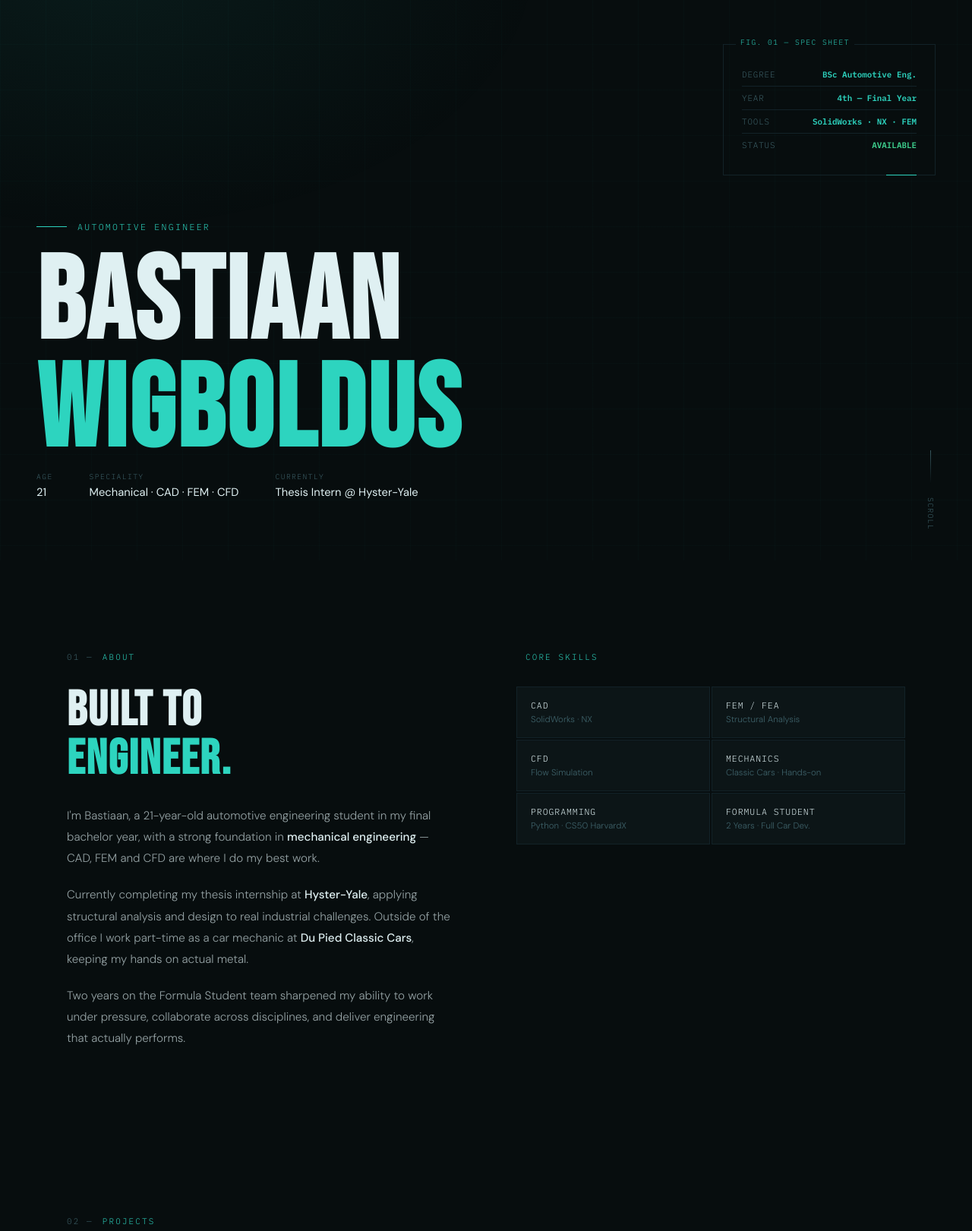
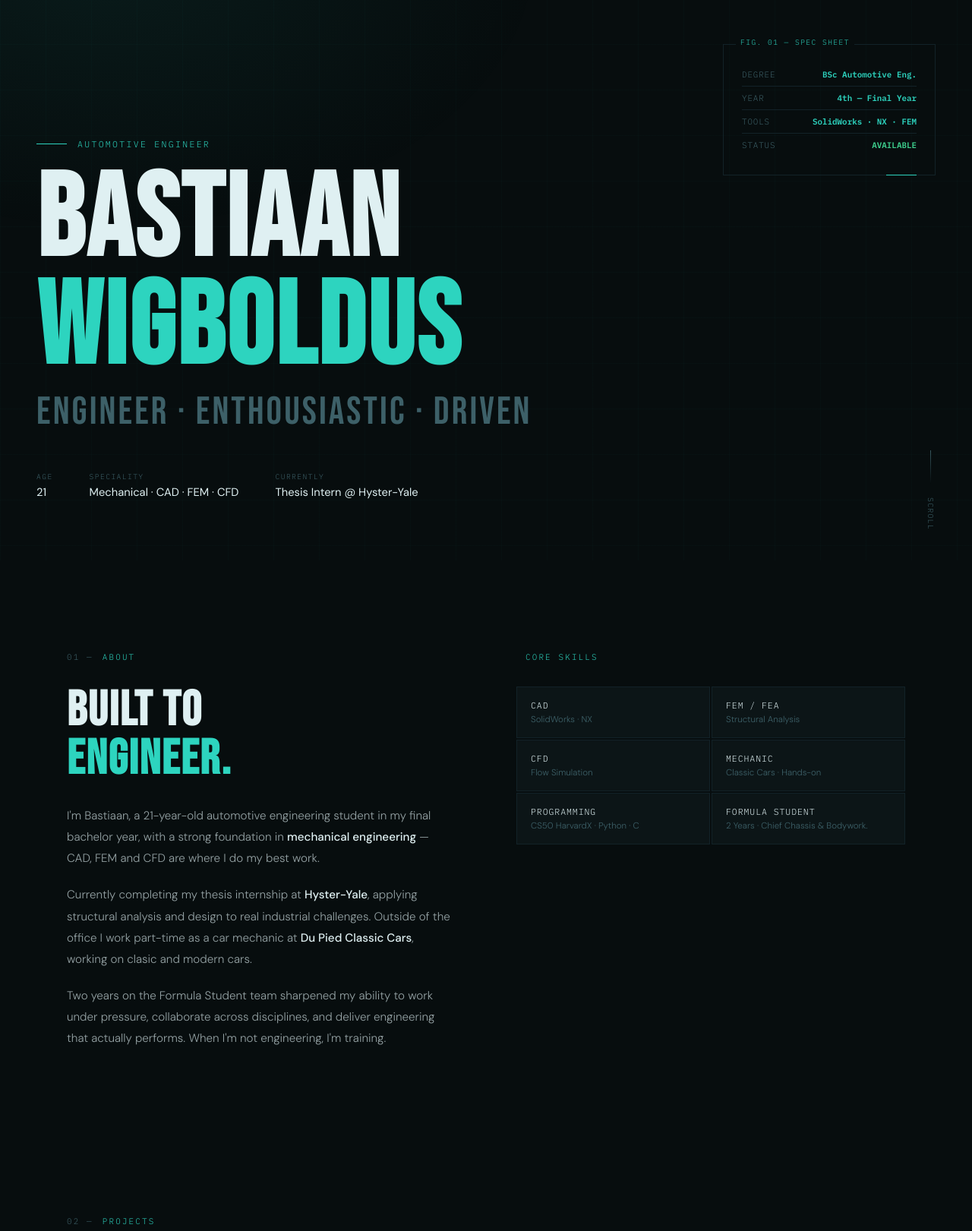
Before and after one commit to Basiebum/ersonal-lanner, a Flask app: page / in a window 1280 px wide. Shown: the part 62-1683 px from the top of the page at 76% size. Run offline with Flask 3, Linux system fonts and the light colour scheme.

Commit message:
landing page text updates 2.3.2

```diff
--- a/templates/landing.html
+++ b/templates/landing.html
@@ -670,6 +670,7 @@ footer {
 
   <div class="hero-tag">Automotive Engineer</div>
   <h1 class="hero-name">Bastiaan<br><span>Wigboldus</span></h1>
+  <div class="hero-title">Engineer · Enthousiastic · Driven</div>
   <div class="hero-meta">
     <div class="hero-meta-item">
       <span class="hero-meta-label">Age</span>
@@ -700,10 +701,10 @@ footer {
       I'm Bastiaan, a 21-year-old automotive engineering student in my final bachelor year, with a strong foundation in <strong>mechanical engineering</strong> — CAD, FEM and CFD are where I do my best work.
     </p>
     <p class="about-text reveal reveal-delay-2">
-      Currently completing my thesis internship at <strong>Hyster-Yale</strong>, applying structural analysis and design to real industrial challenges. Outside of the office I work part-time as a car mechanic at <strong>Du Pied Classic Cars</strong>, keeping my hands on actual metal.
+      Currently completing my thesis internship at <strong>Hyster-Yale</strong>, applying structural analysis and design to real industrial challenges. Outside of the office I work part-time as a car mechanic at <strong>Du Pied Classic Cars</strong>, working on clasic and modern cars.
     </p>
     <p class="about-text reveal reveal-delay-3">
-      Two years on the Formula Student team sharpened my ability to work under pressure, collaborate across disciplines, and deliver engineering that actually performs.
+      Two years on the Formula Student team sharpened my ability to work under pressure, collaborate across disciplines, and deliver engineering that actually performs. When I'm not engineering, I'm training.
     </p>
   </div>
   <div>
@@ -722,16 +723,16 @@ footer {
         <div class="skill-item-sub">Flow Simulation</div>
       </div>
       <div class="skill-item">
-        <div class="skill-item-name">Mechanics</div>
+        <div class="skill-item-name">Mechanic</div>
         <div class="skill-item-sub">Classic Cars · Hands-on</div>
       </div>
       <div class="skill-item">
         <div class="skill-item-name">Programming</div>
-        <div class="skill-item-sub">Python · CS50 HarvardX</div>
+        <div class="skill-item-sub">CS50 HarvardX · Python · C</div>
       </div>
       <div class="skill-item">
         <div class="skill-item-name">Formula Student</div>
-        <div class="skill-item-sub">2 Years · Full Car Dev.</div>
+        <div class="skill-item-sub">2 Years · Chief Chassis & Bodywork.</div>
       </div>
     </div>
   </div>
@@ -752,11 +753,11 @@ footer {
       <div class="project-num">01</div>
       <div class="project-info">
         <div class="project-tags">
-          <span class="project-tag">FEM · Structural</span>
+          <span class="project-tag">FEM · Structural design</span>
           <span class="project-tag blue">Thesis</span>
         </div>
-        <div class="project-name">Hyster-Yale Structural Analysis</div>
-        <div class="project-desc">Bachelor thesis project — structural FEM analysis of a forklift component under dynamic loading conditions. Simulation and design optimisation using NX and SolidWorks.</div>
+        <div class="project-name">Hyster-Yale Test Bench</div>
+        <div class="project-desc">Bachelor thesis project — The design and simulation of parts of an hydraulic test bench.</div>
       </div>
       <div class="project-arrow">→</div>
     </div>
@@ -768,8 +769,8 @@ footer {
           <span class="project-tag">Aero · CFD</span>
           <span class="project-tag blue">Formula Student</span>
         </div>
-        <div class="project-name">Mechanical Component Design</div>
-        <div class="project-desc">Design and CFD validation of the aerodynamic package for the Formula Student car. Two seasons of development, competing at FS events across Europe.</div>
+        <div class="project-name">Formula Student Front Wing</div>
+        <div class="project-desc">Design,  CFD validation, and complete manufacturing of the carbon fiber front wing on HFS-E3 produced by the HAN Formula Student Team.</div>
       </div>
       <div class="project-arrow">→</div>
     </div>
@@ -780,8 +781,8 @@ footer {
         <div class="project-tags">
           <span class="project-tag">CAD · Design</span>
         </div>
-        <div class="project-name">Mechanical Component Design</div>
-        <div class="project-desc">Placeholder — full parametric CAD design and engineering drawing package for a mechanical assembly. Tolerance analysis and DFM review completed in SolidWorks.</div>
+        <div class="project-name">Formula Student Chassis</div>
+        <div class="project-desc">Design, FEM validation, and complete manufacturing of a steel space frame for the HFS-E3 produced by the HAN Formula Student Team.</div>
       </div>
       <div class="project-arrow">→</div>
     </div>
@@ -790,11 +791,11 @@ footer {
       <div class="project-num">04</div>
       <div class="project-info">
         <div class="project-tags">
-          <span class="project-tag">Python · CS50</span>
+          <span class="project-tag">Python · HTML · CS50</span>
           <span class="project-tag blue">Software</span>
         </div>
         <div class="project-name">CS50 Final Project</div>
-        <div class="project-desc">Placeholder — software project completed as part of HarvardX CS50. Applied programming fundamentals to an engineering-adjacent problem using Python.</div>
+        <div class="project-desc">Making a web application to sort through and edit data for a car fleet managent system.</div>
       </div>
       <div class="project-arrow">→</div>
     </div>
@@ -808,38 +809,38 @@ footer {
 
   <div class="timeline">
     <div class="timeline-item reveal">
-      <div class="timeline-period">2024 — Present</div>
+      <div class="timeline-period">2026 — Present</div>
       <div>
         <div class="timeline-role">Thesis Engineering Intern</div>
         <div class="timeline-company">Hyster-Yale Group</div>
-        <div class="timeline-desc">Bachelor thesis internship at one of the world's leading forklift manufacturers. Conducting structural analysis and design work, applying FEM simulation to real product development challenges.</div>
+        <div class="timeline-desc">Bachelor thesis internship at one of the world's leading material handling manufacturers. Conducting structural analysis and design work to a real world test setup.</div>
       </div>
     </div>
 
     <div class="timeline-item reveal reveal-delay-1">
-      <div class="timeline-period">2022 — Present</div>
+      <div class="timeline-period">2025 — Present</div>
       <div>
         <div class="timeline-role">Car Mechanic</div>
         <div class="timeline-company">Du Pied Classic Cars</div>
-        <div class="timeline-desc">Part-time role servicing and restoring classic vehicles. Hands-on mechanical work covering engine rebuilds, suspension, brakes and diagnostics — keeping engineering grounded in reality.</div>
+        <div class="timeline-desc">Part-time role servicing and restoring classic vehicles and servicing modern vehicles. Hands-on mechanical work covering bodywork, suspension, brakes and diagnostics — keeping engineering grounded in reality.</div>
       </div>
     </div>
 
     <div class="timeline-item reveal reveal-delay-2">
-      <div class="timeline-period">2022 — 2023</div>
+      <div class="timeline-period">2023 — 2025</div>
       <div>
-        <div class="timeline-role">Formula Student — Aerodynamics Lead</div>
-        <div class="timeline-company">TU/e Racing · Open to opportunities</div>
-        <div class="timeline-desc">Led a team of 6 engineers in the design, simulation, and manufacturing of the full aerodynamic package for the team's electric formula student car. Competed at FS Netherlands & Germany.</div>
+        <div class="timeline-role">Formula Student —  Chief Chassis & Bodywork</div>
+        <div class="timeline-company">HAN Formula Student</div>
+        <div class="timeline-desc">Led a team of multiple engineers in the chassia & bodywork departement on, simulation, and manufacturing of the full mehcanical and aerodynamic package for the team's electric formula student car. Competed at FS Netherlands in 2025.</div>
       </div>
     </div>
 
     <div class="timeline-item reveal reveal-delay-3">
-      <div class="timeline-period">2021 — Present</div>
+      <div class="timeline-period">2022 — Present</div>
       <div>
         <div class="timeline-role">BSc Automotive Engineering</div>
         <div class="timeline-company">Final Year — Bachelor</div>
-        <div class="timeline-desc">Four-year bachelor programme with a focus on mechanical engineering: structural mechanics, thermodynamics, vehicle dynamics, CAD/CAM and FEM/CFD simulation. Also completed CS50 from HarvardX.</div>
+        <div class="timeline-desc">Four-year bachelor programme with a focus on structural design: structural mechanics, thermodynamics, vehicle dynamics, CAD/CAM and FEM/CFD simulation.</div>
       </div>
     </div>
   </div>
```
